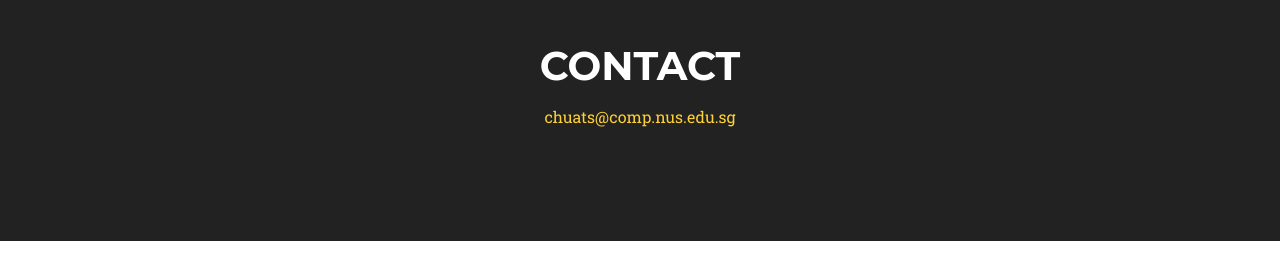
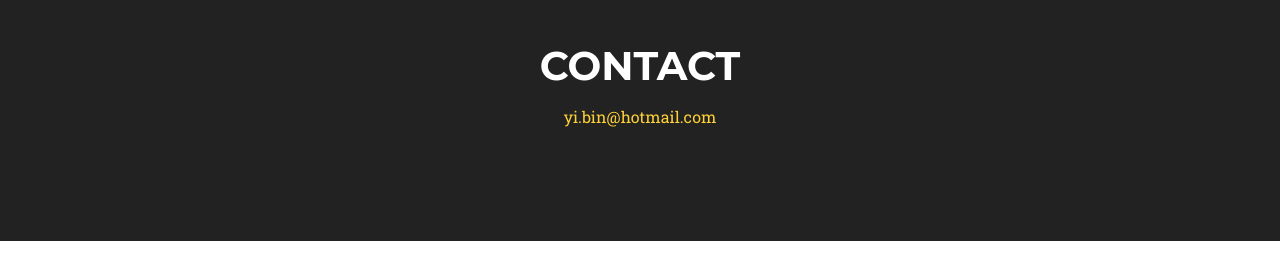
Before and after one commit to mmgensr-cikm25/mmgensr-cikm25.github.io, a Jekyll site: the page built from index.md, in a window 1280 px wide. Shown: the part 611-891 px from the top of the page. Built offline with Jekyll 4.4.1, drawn with Linux system fonts in a browser that asks for light colours; nearby versions of some CDN libraries; some web fonts are replaced.

Commit message:
Update contact.html

```diff
--- a/_includes/contact.html
+++ b/_includes/contact.html
@@ -9,7 +9,7 @@
     <div class="row text-center">
       <div class="col-md-12 text-center">
         <p class="large text-muted">
-          <a href="mailto:chuats@comp.nus.edu.sg">chuats@comp.nus.edu.sg</a>
+          <a href="mailto:yi.bin@hotmail.com">yi.bin@hotmail.com</a>
         </p>
       </div>
     </div>
```
